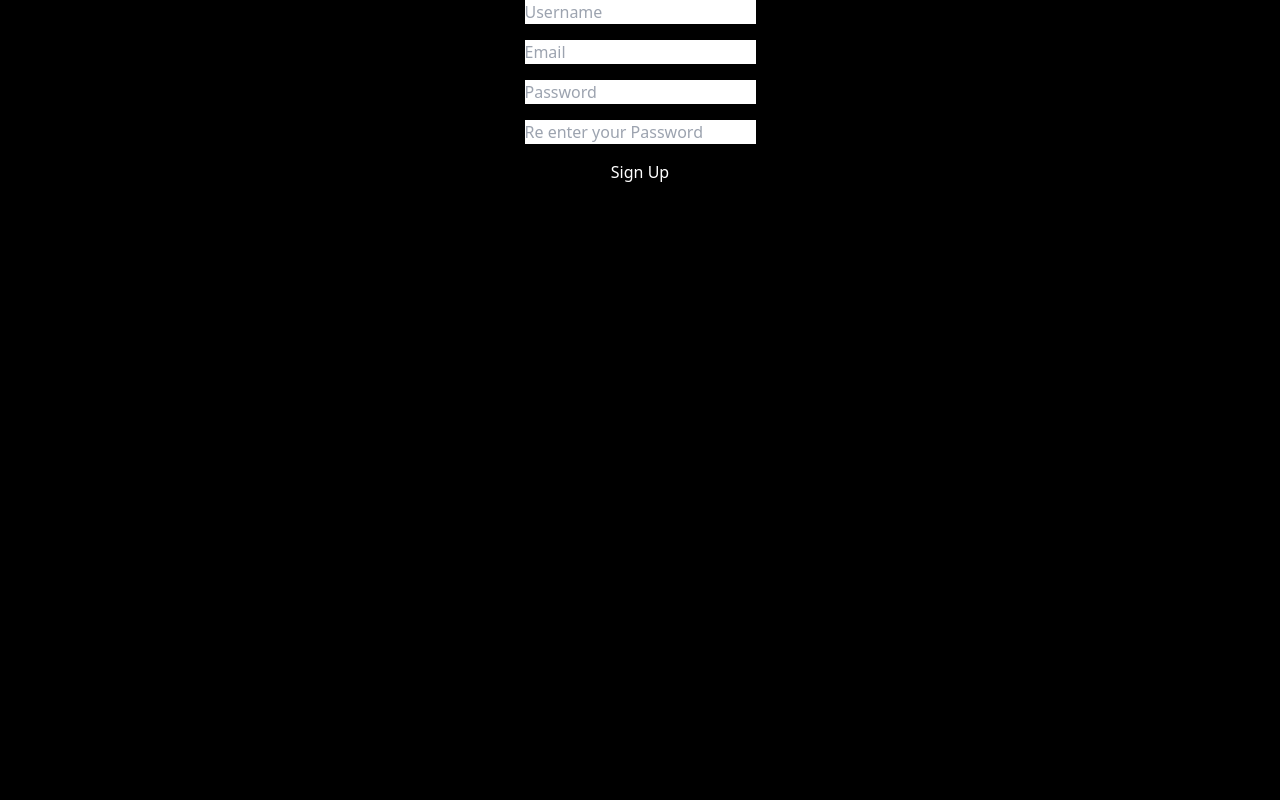
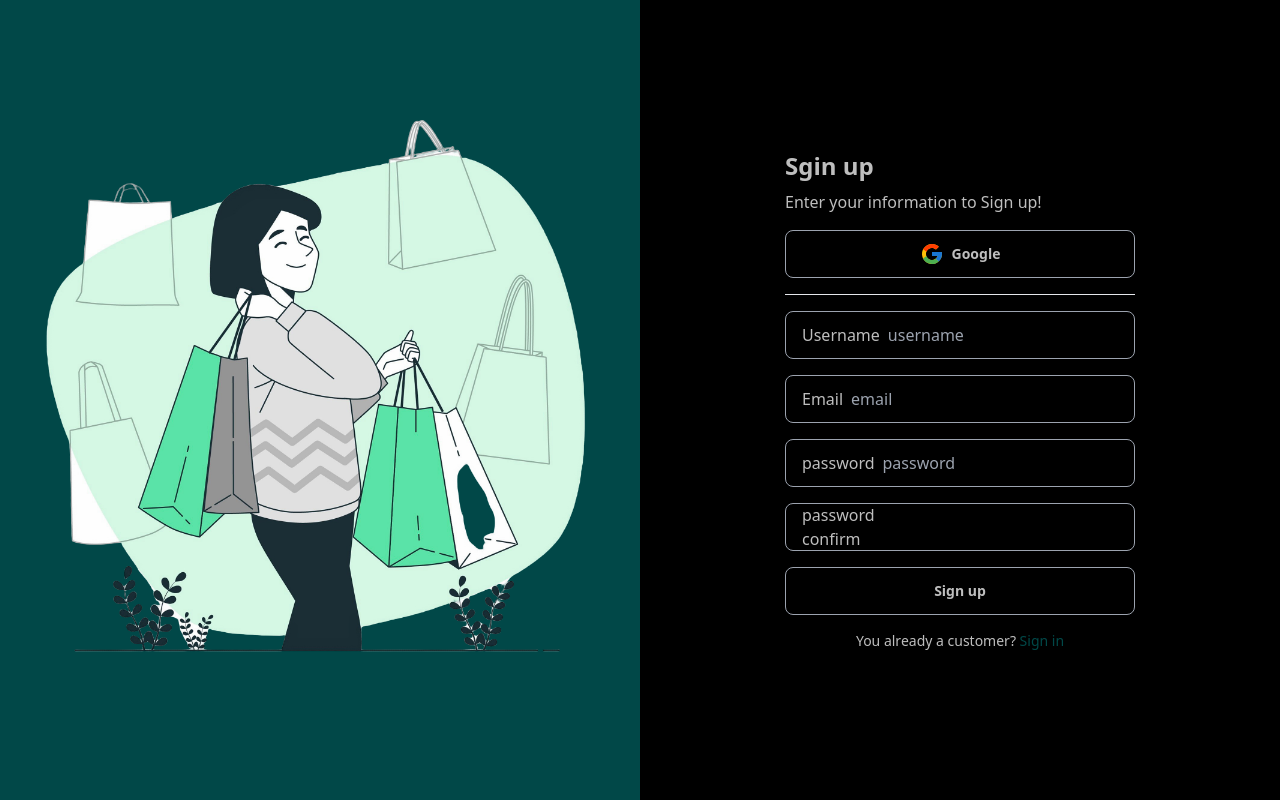
Before and after one commit to Mahmoudbaky/shop-app, a Next.js app: page /signup in a window 1280 px wide. Built offline with nearby package versions, Linux system fonts and the light colour scheme; no server answers.

Commit message:
finshing login and signup

```diff
--- a/app/signup/page.jsx
+++ b/app/signup/page.jsx
@@ -2,6 +2,7 @@
 import { useState } from "react";
 import { supabase } from "@/app/utils/supabaseClient";
 import { useRouter } from "next/navigation";
+import { FcGoogle } from "react-icons/fc";
 // import useAuth from "../hooks/useAuth";
 
 const SignUp = () => {
@@ -52,38 +53,101 @@ const SignUp = () => {
   };
 
   return (
-    <form
-      onSubmit={handleSubmit}
-      className="flex flex-col justify-center items-center gap-4 text-black"
+    <div className="grid grid-cols-1 md:grid-cols-2 justify-center items-center h-screen">
+      {/* /* <!-- Image Column --> */}
+      <div className="hidden bg-accent md:block md:w-full md:h-full md:my-8 xl:my-12">
+        <div className="flex flex-col items-center justify-center xl:min-w-full md:min-w-full min-h-full gap-8 md:w-[600px] xl:w-[600px]  mx-auto">
+          {/* <p className="text-2xl text-white self-start">Welcome to our shop</p> */}
+          <img
+            src="/images/rb_9090.png"
+            alt="image"
+            className="w-full h-auto xl:w-[600px] md:w-[600px]"
+          />
+        </div>
+      </div>
+      <div className="flex items-center justify-center p-8">
+        <form className="space-y-4 w-[350px] mx-auto ">
+          <div className=" flex flex-col gap-2">
+            <h1 className="text-2xl font-bold"> Sgin up </h1>
+            <p className="">Enter your information to Sign up!</p>
+          </div>
+
+          <button className="w-full btn  border-gray-400">
+            <FcGoogle className="text-2xl" />
+            <span> Google</span>
+          </button>
+          <hr className="text-red-900" />
+
+          <label
+            htmlFor="username"
+            className="input input-bordered flex items-center gap-2 border-gray-400"
           >
+            Username
             <input
               type="text"
+              name="username"
               value={username}
+              className="grow "
+              placeholder="username"
               onChange={(e) => setUsername(e.target.value)}
-        placeholder="Username"
             />
+          </label>
+          <label
+            htmlFor="email"
+            className="input input-bordered flex items-center gap-2 border-gray-400"
+          >
+            Email
             <input
-        type="email"
+              type="text"
+              name="email"
               value={email}
+              className="grow"
+              placeholder="email"
               onChange={(e) => setEmail(e.target.value)}
-        placeholder="Email"
             />
+          </label>
+          <label
+            htmlFor="password"
+            className="input input-bordered flex items-center gap-2 border-gray-400"
+          >
+            password
             <input
               type="password"
+              name="password"
               value={password}
+              className="grow"
+              placeholder="password"
               onChange={(e) => setPassword(e.target.value)}
-        placeholder="Password"
             />
+          </label>
+          <label
+            htmlFor="repassword"
+            className="input input-bordered flex items-center gap-2 border-gray-400"
+          >
+            password confirm
             <input
               type="password"
+              name="repassword"
               value={rePassword}
+              className="grow"
+              placeholder=""
               onChange={(e) => setRePassword(e.target.value)}
-        placeholder="Re enter your Password"
             />
-      <button type="submit" className="text-white">
-        Sign Up
+          </label>
+
+          <button className="w-full btn border-gray-400">
+            <span>Sign up</span>
           </button>
+
+          <div className="mt-6 text-center text-sm">
+            You already a customer?
+            <a href="#" className="text-accent  font-medium">
+              {" Sign in"}
+            </a>
+          </div>
         </form>
+      </div>
+    </div>
   );
 };
 
```
Lines whose indentation alone changed are shown as unchanged.
